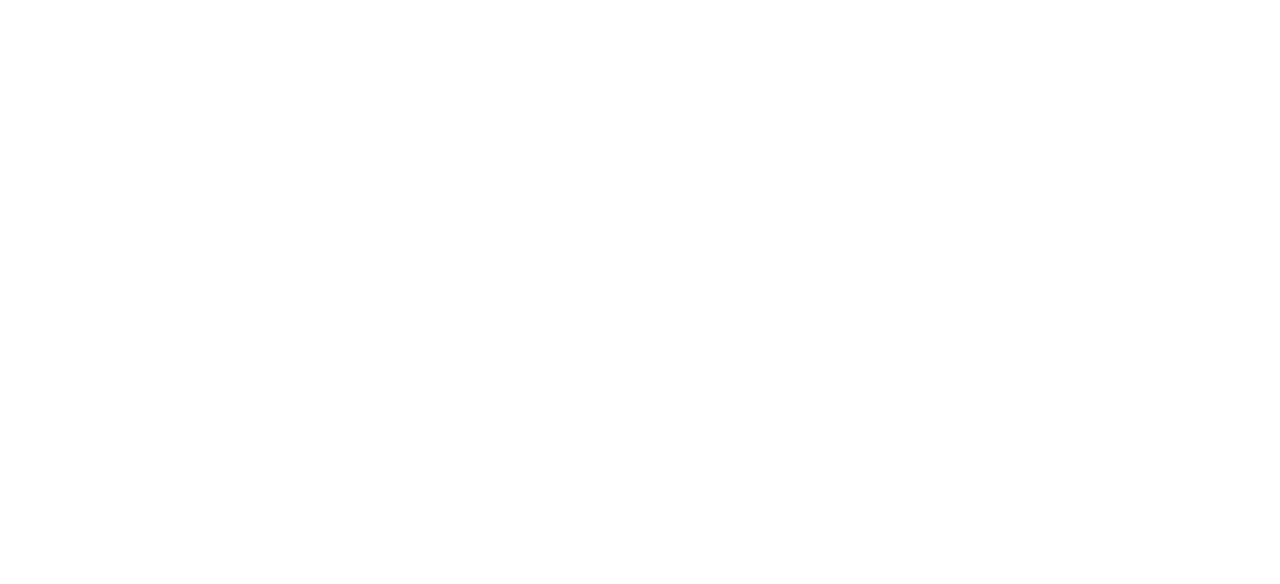
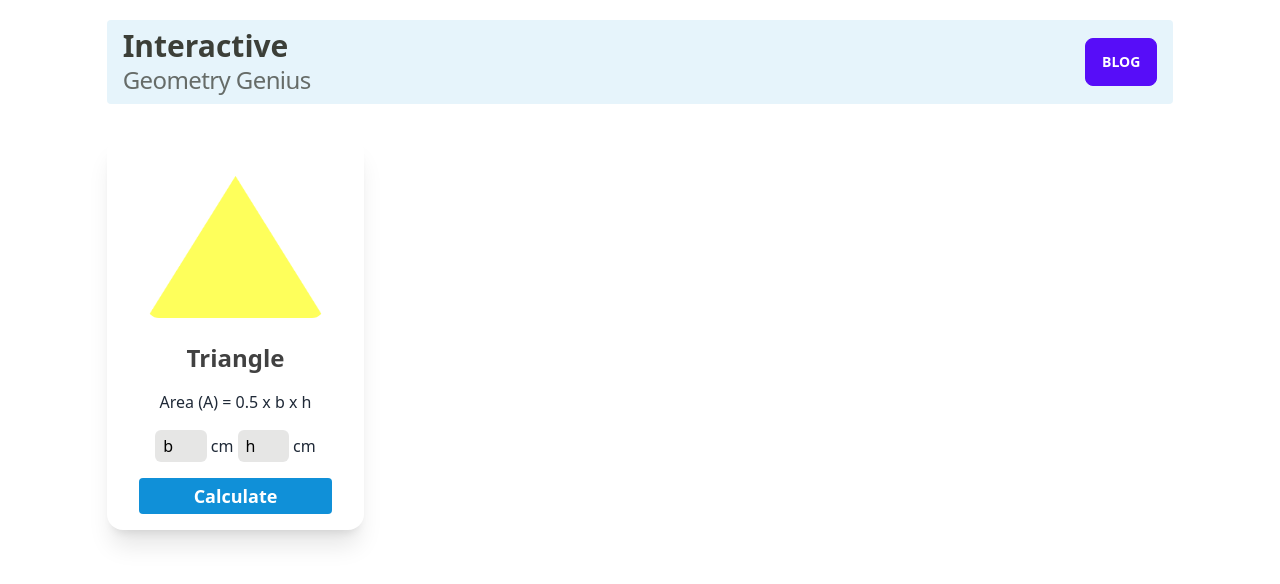
Before and after one commit to Aaban-Nayeem/geometry-genius, a website: page index.html in a window 1280 px wide. Drawn offline with Linux system fonts and the light colour scheme.

Commit message:
header or one card done

```diff
--- a/index.html
+++ b/index.html
@@ -3,10 +3,65 @@
   <head>
     <meta charset="UTF-8" />
     <meta name="viewport" content="width=device-width, initial-scale=1.0" />
+    <link rel="preconnect" href="https://fonts.googleapis.com" />
+    <link rel="preconnect" href="https://fonts.gstatic.com" crossorigin />
+    <link
+      href="https://fonts.googleapis.com/css2?family=Inter:wght@200;300;400;500;600;700;900&display=swap"
+      rel="stylesheet"
+    />
     <link rel="stylesheet" href="./dist/output.css" />
     <title>Document</title>
   </head>
   <body>
+    <header
+      class="mx-auto mb-8 mt-5 grid w-10/12 grid-cols-2 justify-between rounded bg-[#1090D81A] px-4 py-2"
+    >
+      <div class="">
+        <h3 class="text-3xl font-bold text-[#111107cc]">Interactive</h3>
+        <p class="text-2xl font-medium tracking-tight text-[#11110799]">
+          Geometry Genius
+        </p>
+      </div>
+      <div class="my-auto text-right">
+        <button class="btn btn-primary font-bold text-white">Blog</button>
+      </div>
+    </header>
+    <main class="mx-auto grid w-10/12 grid-cols-4 gap-3">
+      <section>
+        <div class="card space-y-6 bg-base-100 shadow-xl">
+          <figure class="px-10 pt-10">
+            <img
+              src="./images/triangle.png"
+              alt="Triangle"
+              class="rounded-xl"
+            />
+          </figure>
+          <div class="items-center space-y-4 text-center">
+            <h2 class="text-2xl font-bold text-[#414141]">Triangle</h2>
+            <p>Area (A) = 0.5 x b x h</p>
+            <div class="">
+              <input
+                class="mr-1 w-1/5 rounded-md bg-[#1111071a] px-2 py-1 text-black placeholder-black"
+                type="text"
+                placeholder="b"
+              />cm
+              <input
+                class="mr-1 w-1/5 rounded-md bg-[#1111071a] px-2 py-1 text-black placeholder-black"
+                type="text"
+                placeholder="h"
+              />cm
+            </div>
+            <div class="">
+              <button
+                class="mb-4 w-9/12 rounded bg-[#1090D8] py-1 text-lg font-bold text-white"
+              >
+                Calculate
+              </button>
+            </div>
+          </div>
+        </div>
+      </section>
+    </main>
 
     <script src="./src/js/script.js"></script>
   </body>
```
Also changed, not shown: README.md (deleted), dist/output.css.
